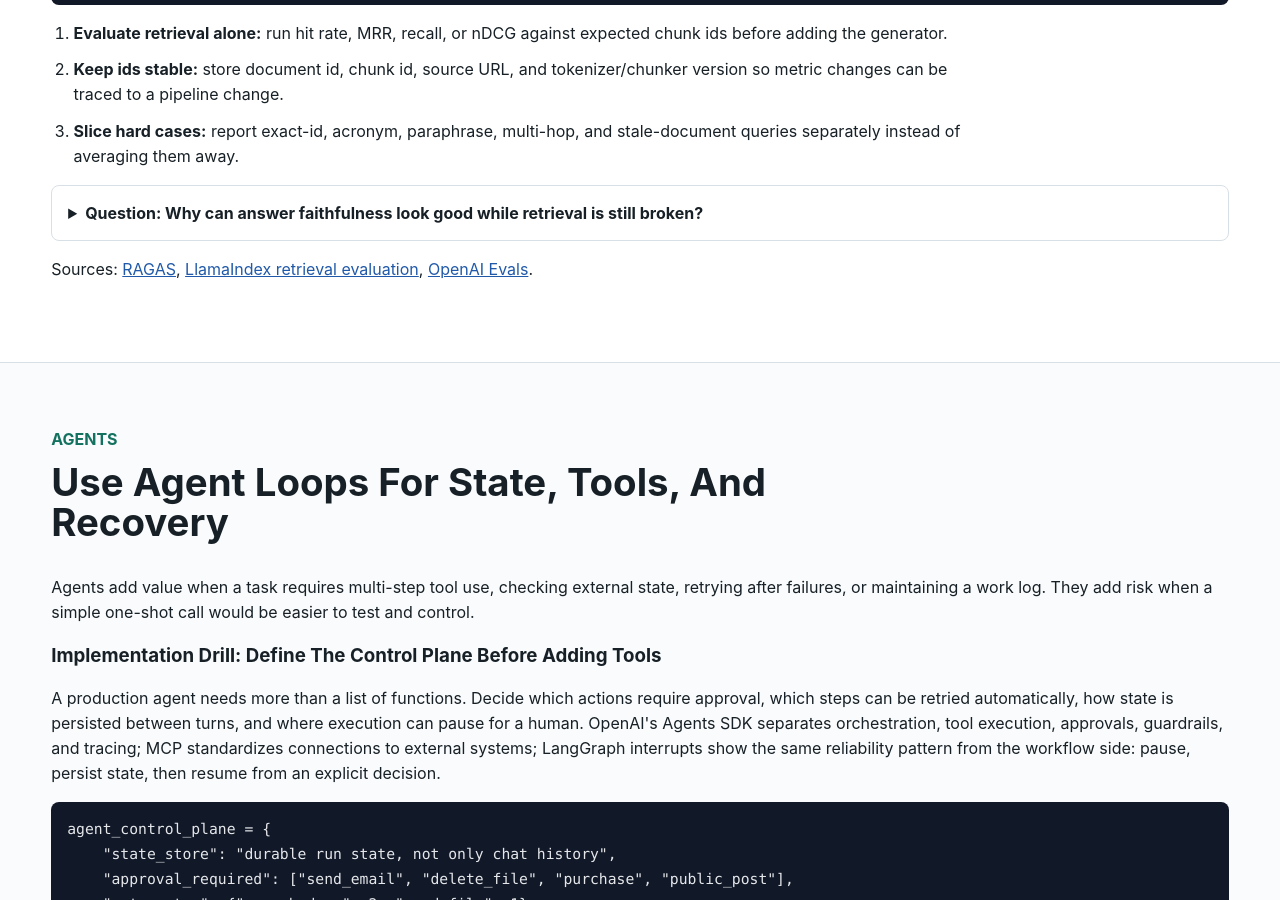
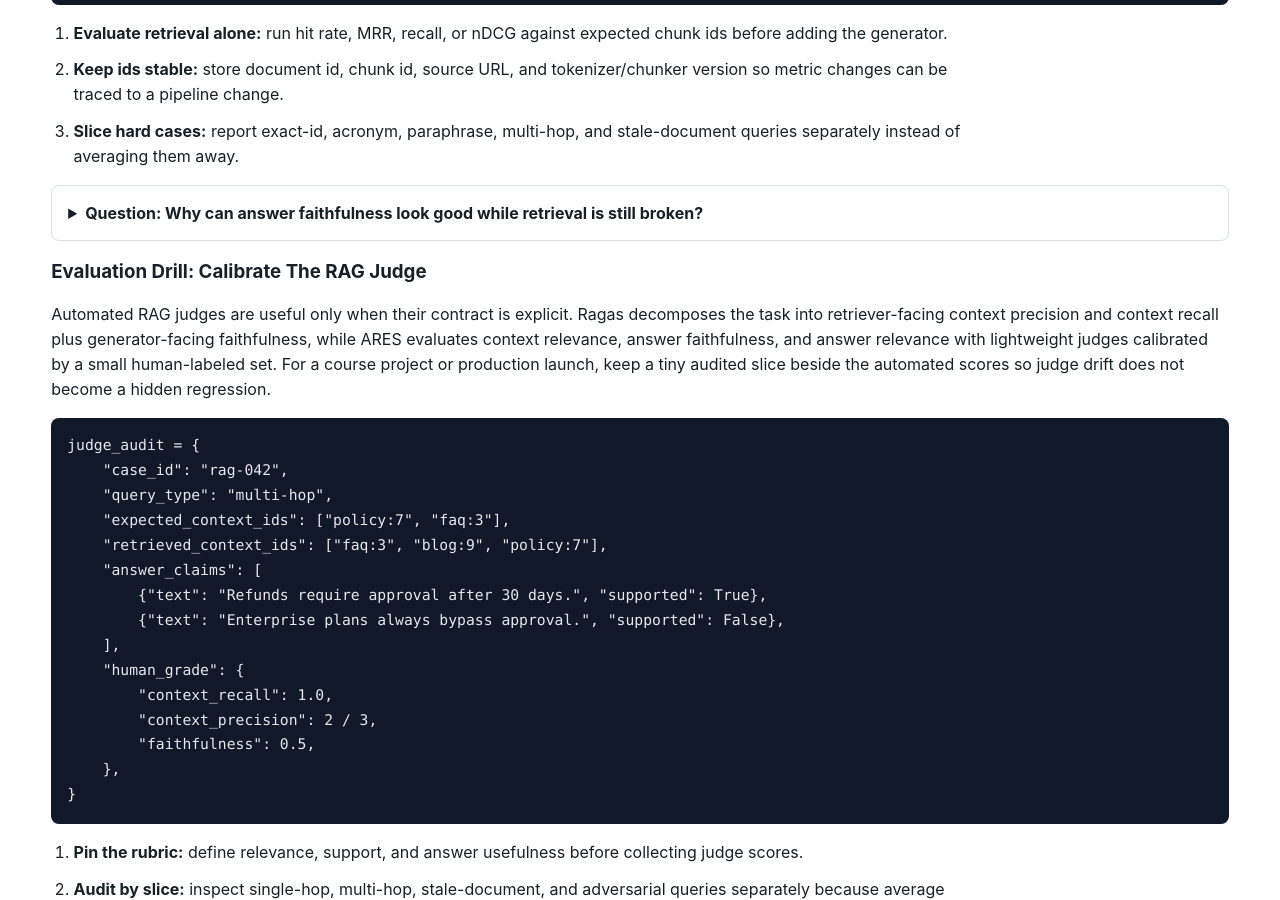
Before and after one commit to kennethli319/kennethli319.github.io, a Jekyll site: the page llm-ml-course/lessons/finetuning-rag-agents.html, which Jekyll copies as it is, in a window 1280 px wide and 900 px high, scrolled down 13312 px. Built offline with Jekyll 4.4.1, drawn with Linux system fonts in a browser that asks for light colours; some of the changed text lies outside the part shown.

Commit message:
Sync LLM course RAG judge calibration drill

```diff
--- a/llm-ml-course/lessons/finetuning-rag-agents.html
+++ b/llm-ml-course/lessons/finetuning-rag-agents.html
@@ -584,9 +584,48 @@ for position in ["front", "middle", "end"]:
         <summary>Question: Why can answer faithfulness look good while retrieval is still broken?</summary>
         <p>The model may answer a common question from prior knowledge or use a partially relevant chunk. Retrieval metrics reveal whether the system can reliably surface the required evidence, not just whether one answer sounded grounded.</p>
       </details>
+      <h3>Evaluation Drill: Calibrate The RAG Judge</h3>
+      <p>
+        Automated RAG judges are useful only when their contract is explicit.
+        Ragas decomposes the task into retriever-facing context precision and
+        context recall plus generator-facing faithfulness, while ARES evaluates
+        context relevance, answer faithfulness, and answer relevance with
+        lightweight judges calibrated by a small human-labeled set. For a course
+        project or production launch, keep a tiny audited slice beside the
+        automated scores so judge drift does not become a hidden regression.
+      </p>
+      <pre><code class="language-python">judge_audit = {
+    "case_id": "rag-042",
+    "query_type": "multi-hop",
+    "expected_context_ids": ["policy:7", "faq:3"],
+    "retrieved_context_ids": ["faq:3", "blog:9", "policy:7"],
+    "answer_claims": [
+        {"text": "Refunds require approval after 30 days.", "supported": True},
+        {"text": "Enterprise plans always bypass approval.", "supported": False},
+    ],
+    "human_grade": {
+        "context_recall": 1.0,
+        "context_precision": 2 / 3,
+        "faithfulness": 0.5,
+    },
+}</code></pre>
+      <ol class="steps">
+        <li><strong>Pin the rubric:</strong> define relevance, support, and answer usefulness before collecting judge scores.</li>
+        <li><strong>Audit by slice:</strong> inspect single-hop, multi-hop, stale-document, and adversarial queries separately because average faithfulness can hide one broken category.</li>
+        <li><strong>Compare to humans:</strong> sample automated passes and failures each release, then track judge agreement before trusting a score movement.</li>
+        <li><strong>Keep evidence ids:</strong> store stable chunk ids with the answer so a later reviewer can reproduce whether each claim was actually grounded.</li>
+      </ol>
+      <details class="qa">
+        <summary>Question: What should trigger a manual review even when automated RAG scores pass?</summary>
+        <p>Review cases where retrieval changed, a new corpus was ingested, the judge model or prompt changed, or high-risk queries pass faithfulness while citing weak or stale evidence.</p>
+      </details>
       <p>
         Sources:
         <a href="https://arxiv.org/abs/2309.15217">RAGAS</a>,
+        <a href="https://docs.ragas.io/en/stable/concepts/metrics/available_metrics/context_precision/">Ragas context precision</a>,
+        <a href="https://docs.ragas.io/en/stable/concepts/metrics/available_metrics/context_recall/">Ragas context recall</a>,
+        <a href="https://docs.ragas.io/en/stable/concepts/metrics/available_metrics/faithfulness/">Ragas faithfulness</a>,
+        <a href="https://arxiv.org/abs/2311.09476">ARES</a>,
         <a href="https://developers.llamaindex.ai/python/examples/evaluation/retrieval/retriever_eval/">LlamaIndex retrieval evaluation</a>,
         <a href="https://github.com/openai/evals">OpenAI Evals</a>.
       </p>
```
